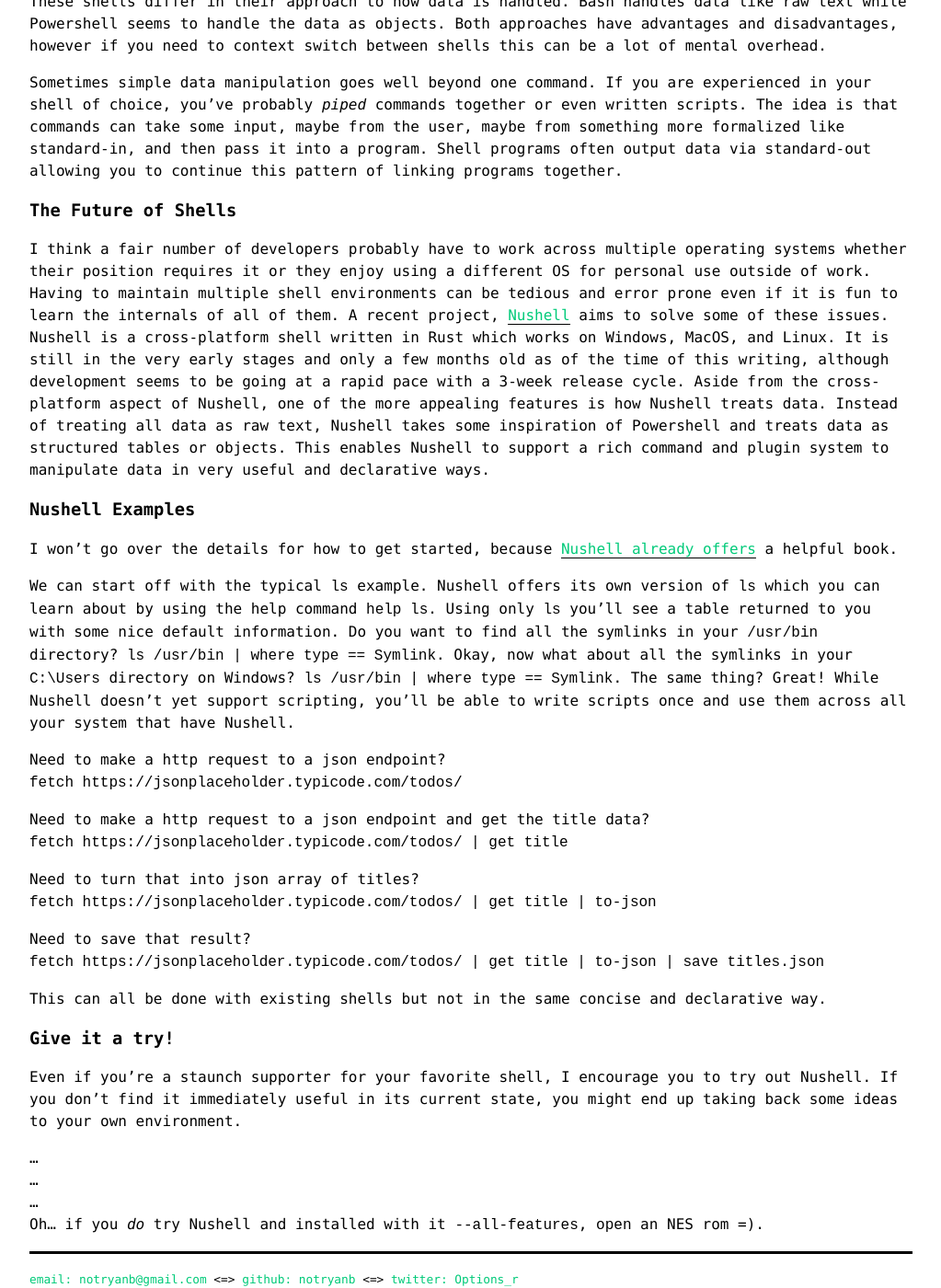
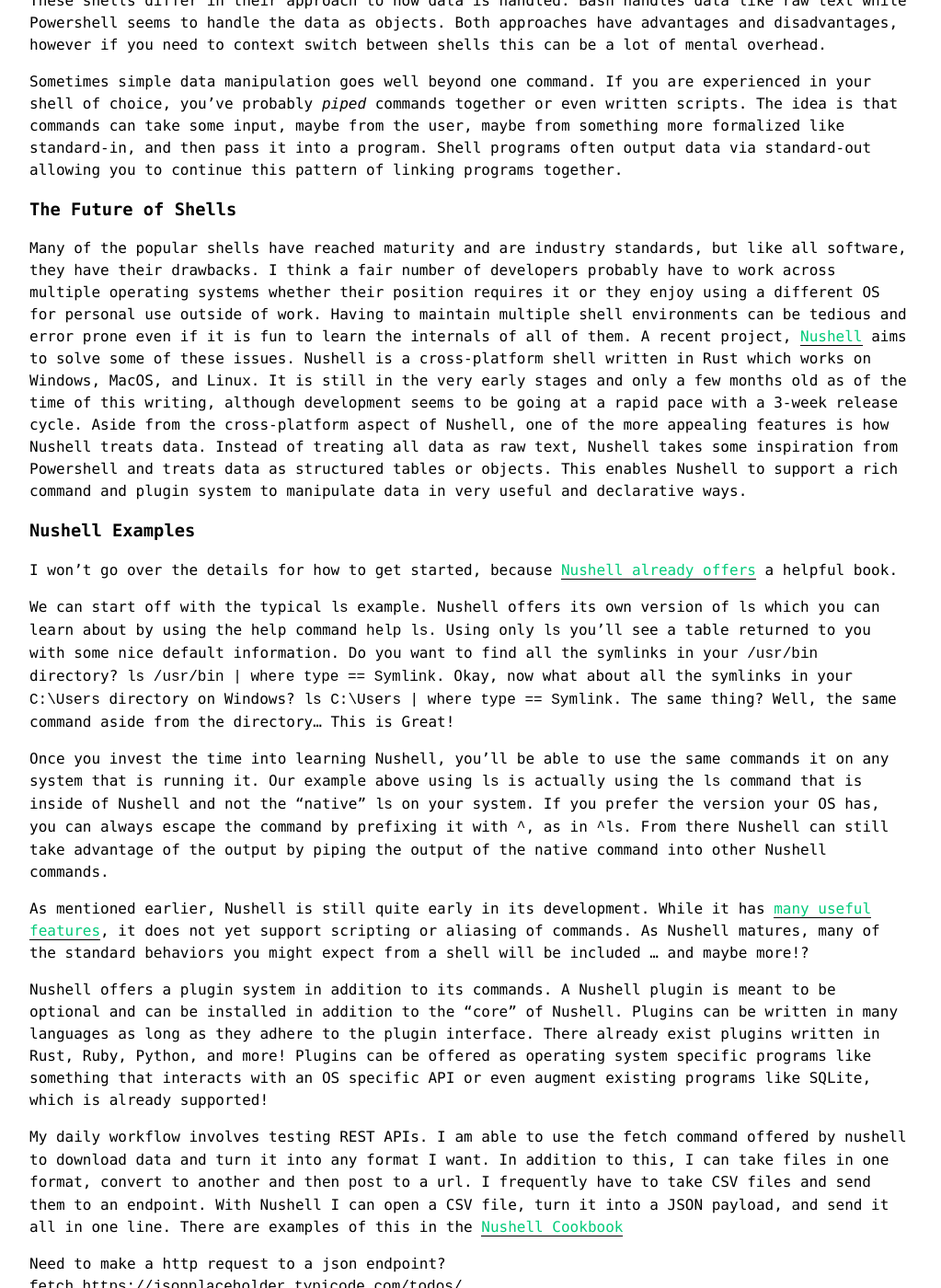
Before and after one commit to notryanb/notryanb.github.io, a Jekyll site: the page built from _posts/2019-12-08-what-is-a-shell.md, in a window 1280 px wide and 1400 px high, scrolled down 1527 px. Shown: the whole window at 92% size, without its empty margins (128-1151 px from the left). Built offline with Jekyll 4.4.1, drawn with Linux system fonts in a browser that asks for light colours; some of the changed text lies outside the part shown.

Commit message:
Add a lot more

```diff
--- a/_posts/2019-12-08-what-is-a-shell.md
+++ b/_posts/2019-12-08-what-is-a-shell.md
@@ -38,7 +38,7 @@
 
 Powershell provides a similar features in the form of a cmdlet, pronounced _command-let_.
 You can try `ls` in Powershell and it will work, but also try `man ls` to get the manual page.
-You'll find that the cmdlet is actaully named `Get-ChildItem`.
+You'll find that the cmdlet is actually named `Get-ChildItem`.
 If you use `alias ls` in Powershell,
 you will see the command is an alias for the Get-ChildItem.
 
@@ -66,7 +66,7 @@
 We'll continue with `ls`,
 as it is fairly simple to work with.
 In Bash, if you want to `ls` only directories,
-or in other words, _filter by directory_,
+or in other words, _filter entries by the type directory_,
 then you may use the command `ls -d */`.
 The logic behind this is that the `-d` flag will output the / character after a directory and then we're using a glob to match anything that ends with the /.
 If you're in powershell, you can take advantage of the `-Directory` flag.
@@ -86,6 +86,7 @@
 
 
 ### The Future of Shells
+Many of the popular shells have reached maturity and are industry standards, but like all software, they have their drawbacks.
 I think a fair number of developers probably have to work across multiple operating systems whether their position requires it or they enjoy using a different OS for personal use outside of work.
 Having to maintain multiple shell environments can be tedious and error prone even if it is fun to learn the internals of all of them.
 A recent project, [Nushell](https://www.nushell.sh/) aims to solve some of these issues.
@@ -95,7 +96,7 @@
 Aside from the cross-platform aspect of Nushell,
 one of the more appealing features is how Nushell treats data.
 Instead of treating all data as raw text,
-Nushell takes some inspiration of Powershell and treats data as structured tables or objects.
+Nushell takes some inspiration from Powershell and treats data as structured tables or objects.
 This enables Nushell to support a rich command and plugin system to manipulate data in very useful and declarative ways.
 
 ### Nushell Examples
@@ -108,10 +109,34 @@
 Do you want to find all the symlinks in your `/usr/bin` directory?
 `ls /usr/bin | where type == Symlink`.
 Okay, now what about all the symlinks in your `C:\Users` directory on Windows?
-`ls /usr/bin | where type == Symlink`.
-The same thing? Great!
-While Nushell doesn't yet support scripting,
-you'll be able to write scripts once and use them across all your system that have Nushell.
+`ls C:\Users | where type == Symlink`.
+The same thing? Well, the same command aside from the directory... This is Great!
+
+Once you invest the time into learning Nushell,
+you'll be able to use the same commands it on any system that is running it.
+Our example above using `ls` is actually using the `ls` command that is inside of Nushell and not the "native" `ls` on your system.
+If you prefer the version your OS has, you can always escape the command by prefixing it with `^`, as in `^ls`.
+From there Nushell can still take advantage of the output by piping the output of the native command into other Nushell commands.
+
+As mentioned earlier, Nushell is still quite early in its development.
+While it has [many useful features](https://www.nushell.sh/documentation.html), it does not yet support scripting or aliasing of commands.
+As Nushell matures, many of the standard behaviors you might expect from a shell will be included ... and maybe more!?
+
+
+Nushell offers a plugin system in addition to its commands.
+A Nushell plugin is meant to be optional and can be installed in addition to the "core" of Nushell.
+Plugins can be written in many languages as long as they adhere to the plugin interface.
+There already exist plugins written in Rust, Ruby, Python, and more!
+Plugins can be offered as operating system specific programs like something that interacts with an OS specific API or even augment existing programs like SQLite, which is already supported!
+
+My daily workflow involves testing REST APIs.
+I am able to use the `fetch` command offered by nushell to download data and turn it into any format I want.
+In addition to this, I can take files in one format, convert to another and then `post` to a url.
+I frequently have to take CSV files and send them to an endpoint.
+With Nushell I can open a CSV file,
+turn it into a JSON payload,
+and send it all in one line.
+There are examples of this in the [Nushell Cookbook](https://github.com/nushell/cookbook#http)
 
 Need to make a http request to a json endpoint?
 `fetch https://jsonplaceholder.typicode.com/todos/`
```
